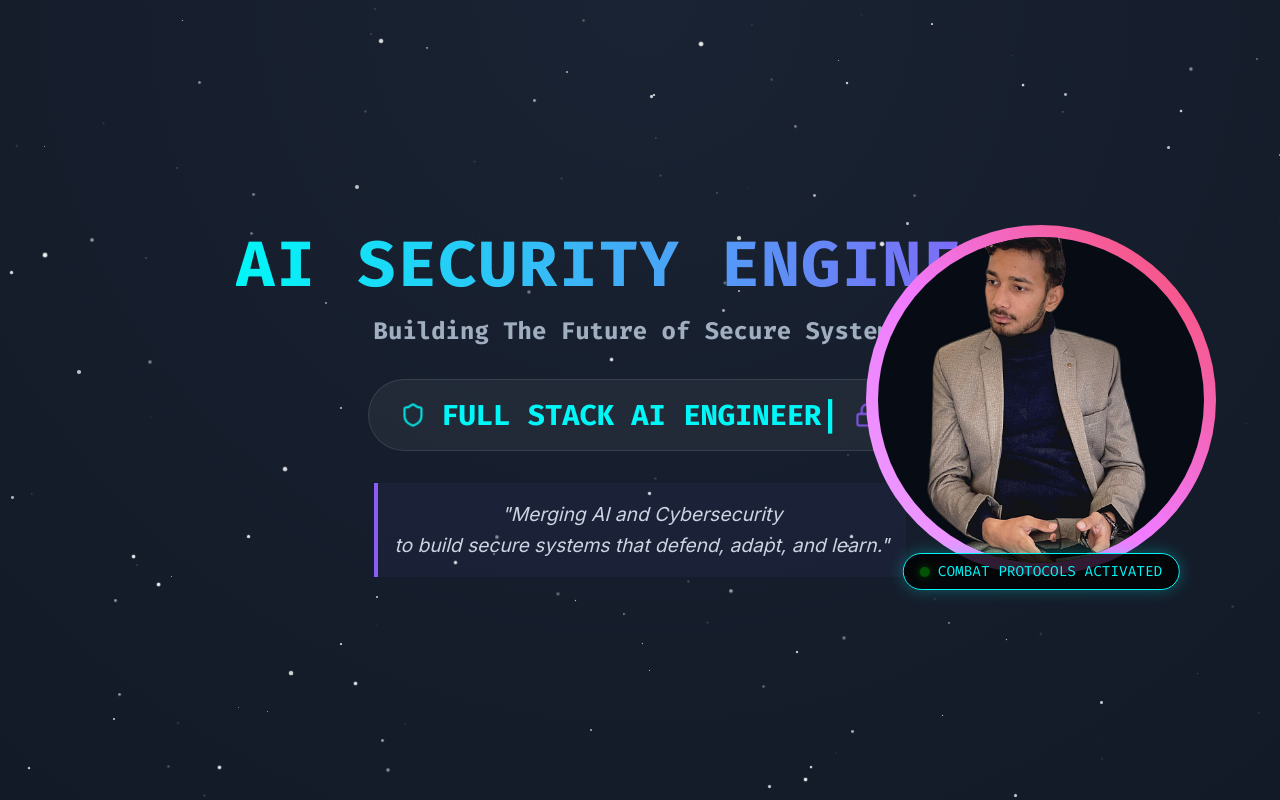
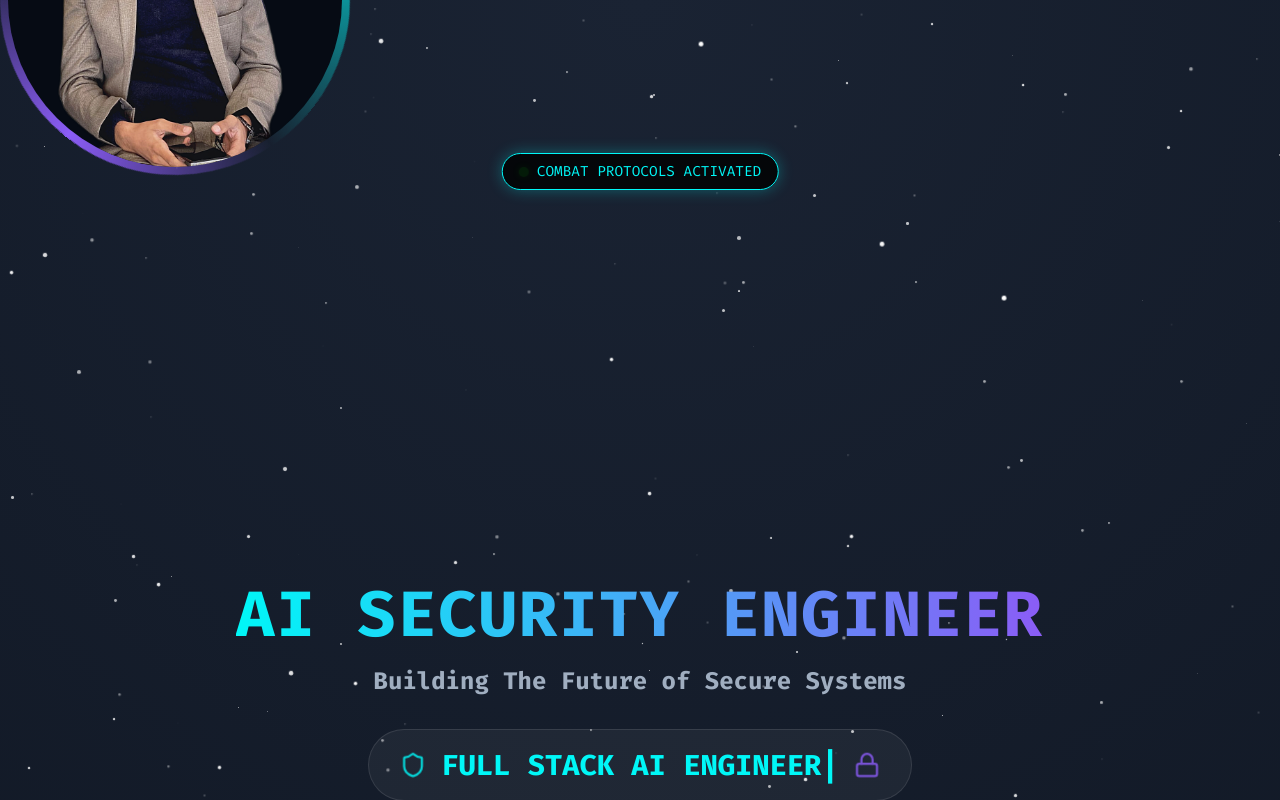
Before and after one commit to hassan-635/Portfolio, a React (Vite) app in the folder frontend/: page / in a window 1280 px wide. Shown: the top 800 px of the page. Built offline with nearby package versions, Linux system fonts and the light colour scheme.

Commit message:
style: pdated styling

```diff
--- a/frontend/src/App.css
+++ b/frontend/src/App.css
@@ -2,12 +2,6 @@
   overflow-x: hidden;
   width: 100%;
   position: relative;
-}
-
-.floating-profile-container {
-  position: fixed;
-  z-index: 100;
-  pointer-events: none; /* Let clicks pass through to underneath */
 }
 
 /* This ::before approach prevents filter from affecting the child image */
@@ -15,8 +9,11 @@
   width: 350px;
   height: 350px;
   border-radius: 50%;
-  padding: 12px;
+  padding: 8px; /* Slightly reduced padding so border looks thicker */
   position: relative;
+  display: flex;
+  justify-content: center;
+  align-items: center;
 }
 
 .profile-border::before {
@@ -24,13 +21,15 @@
   position: absolute;
   inset: 0;
   border-radius: 50%;
-  background: linear-gradient(45deg, var(--accent-cyan), var(--accent-purple));
-  animation: spin-gradient 5s linear infinite;
+  /* Conic gradient makes rotation very obvious */
+  background: conic-gradient(from 0deg, var(--accent-cyan), transparent 30%, var(--accent-purple), transparent 70%, var(--accent-cyan));
+  animation: spin-border 3s linear infinite;
   z-index: -1;
 }
 
-@keyframes spin-gradient {
-  100% { filter: hue-rotate(360deg); }
+@keyframes spin-border {
+  0% { transform: rotate(0deg); }
+  100% { transform: rotate(360deg); }
 }
 
 .profile-image {
```
